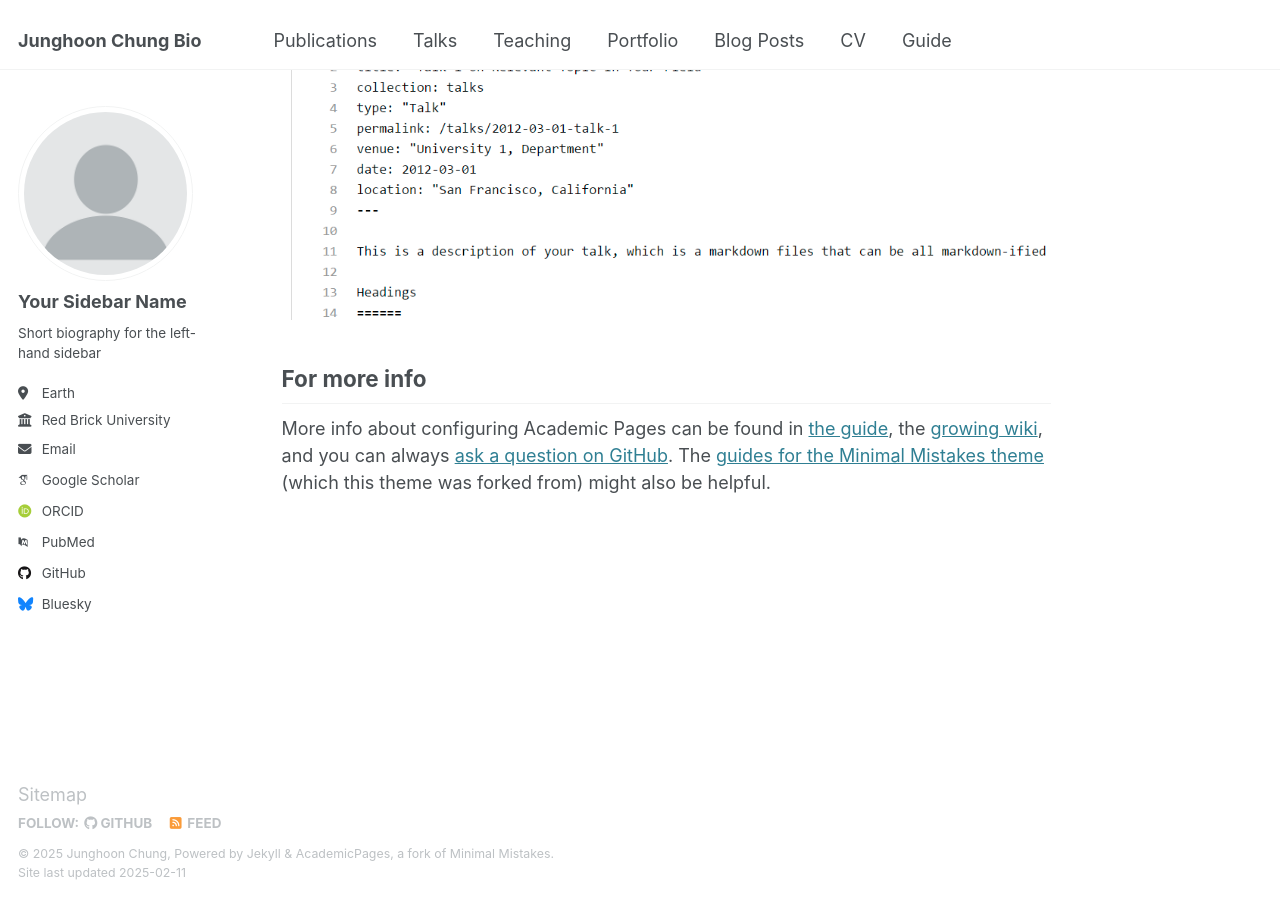
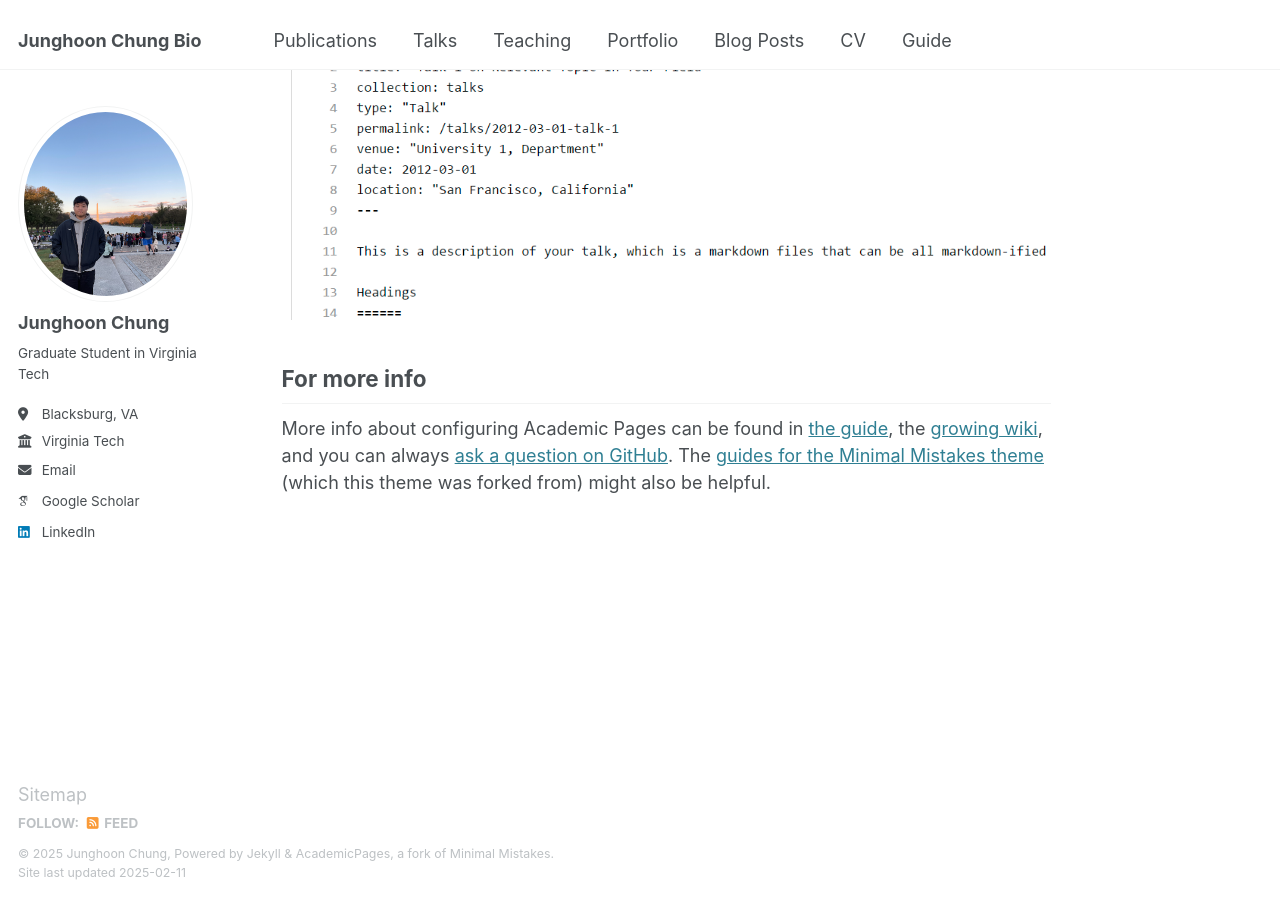
Before and after one commit to Junghoon-Chung/Junghoon-Chung.github.io, a Jekyll site: the page built from _pages/about.md, in a window 1280 px wide and 900 px high, scrolled down 2642 px. Built offline with Jekyll 4.4.1, drawn with Linux system fonts in a browser that asks for light colours; some web fonts are replaced.

Commit message:
Update _config.yml

```diff
--- a/_config.yml
+++ b/_config.yml
@@ -22,35 +22,35 @@ repository               : "academicpages/academicpages.github.io"
 #               Additional customization can be done by editing /_includes/author-profile.html
 author:
   # Biographic information
-  avatar           : "profile.png"
-  name             : "Your Sidebar Name"
+  avatar           : "Jhoon.png"
+  name             : "Junghoon Chung"
   pronouns         : # example: "she/her"
-  bio              : "Short biography for the left-hand sidebar"
-  location         : "Earth"
-  employer         : "Red Brick University"
+  bio              : "Graduate Student in Virginia Tech"
+  location         : "Blacksburg, VA"
+  employer         : "Virginia Tech"
   uri              : # URL
-  email            : "none@example.org"
+  email            : "jugjug@vt.edu"
 
   # Academic websites
-  arxiv            : # URL - Update with the correct link to your profile
-  googlescholar    : "https://scholar.google.com/citations?user=PS_CX0AAAAAJ"
-  impactstory      : # URL
-  orcid            : "http://orcid.org/yourorcidurl"
-  semantic         : # URL
-  pubmed           : "https://www.ncbi.nlm.nih.gov/pubmed/?term=john+snow"
-  researchgate     : # URL
-  scopus           : # URL
+  #arxiv            : # URL - Update with the correct link to your profile
+  googlescholar    : "https://scholar.google.com/citations?user=luqWtdEAAAAJ&hl=en&oi=sra"
+  #impactstory      : # URL
+  #orcid            :
+  #semantic         : # URL
+  #pubmed           :
+  #researchgate     : # URL
+  #scopus           : # URL
 
   # Repositories and software development
   bitbucket        : # Username - Update with your username on the site
   codepen          : # Username
   dribbble         : # Username
-  github           : "academicpages"
+  #github           : "academicpages"
   kaggle           : # Username
   stackoverflow    : # User number or user number and name (i.e., use "1" or "1/jeff-atwood")
 
   # Social media
-  bluesky          : "bsky.app" # Replace this with you Bluesky username
+  #bluesky          : "bsky.app" # Replace this with you Bluesky username
   facebook         : # Username
   flickr           : # Username
   foursquare       : # Username
@@ -59,7 +59,7 @@ author:
   keybase          : # Username
   instagram        : # Username
   lastfm           : # Username
-  linkedin         : # Username
+  linkedin         : "www.linkedin.com/in/junghoon-chung"
   mastodon         : # URL
   medium           : # URL
   pinterest        : # Username
```
